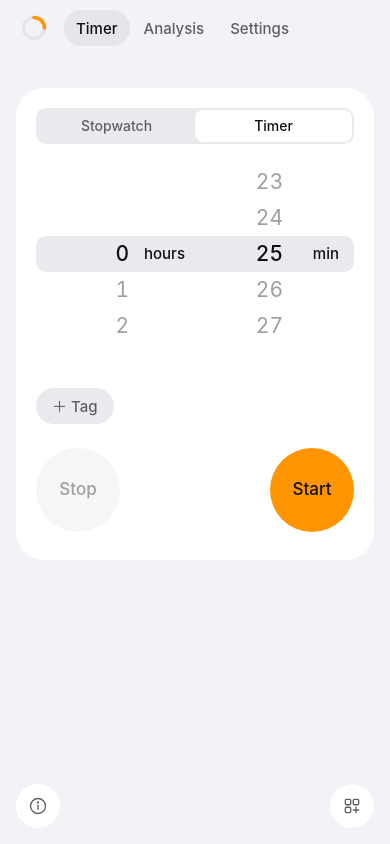
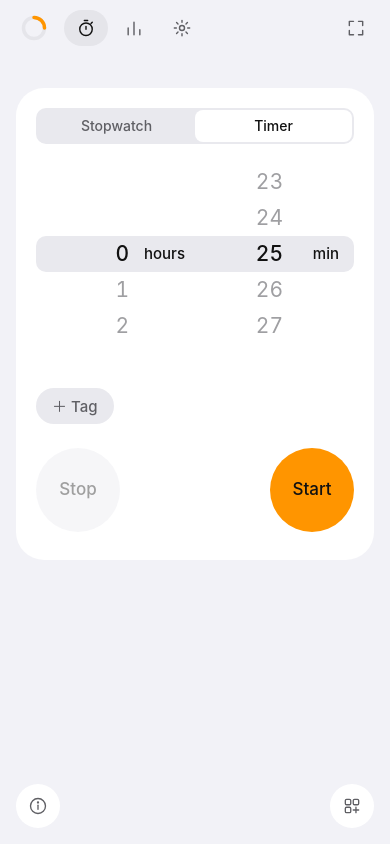
Before and after one commit to madhurstudies/lockIn, a Next.js app: page / in a window 390 px wide. Built offline with nearby package versions, Linux system fonts and the light colour scheme.

Commit message:
Add icon-only tabs on phones and a full screen toggle in the top bar

```diff
--- a/app/globals.css
+++ b/app/globals.css
@@ -76,6 +76,14 @@ a { color: inherit; text-decoration: none; }
 .nav a[aria-current="page"] { background: var(--active); color: var(--text); }
 .bar .quiet:hover, .nav a:hover { color: var(--text); }
 .bar .icon { width: 36px; padding: 0; justify-content: center; }
+/* phones: tabs become icons; wider screens keep the words */
+.nav a svg { display: none; }
+@media (max-width: 599px) {
+  .nav { gap: 4px; }
+  .nav a { width: 44px; padding: 0; justify-content: center; }
+  .nav a svg { display: block; }
+  .navlabel { display: none; }
+}
 main { max-width: 960px; margin: 0 auto; padding: 8px 16px 48px; }
 
 /* login */
--- a/components/Header.tsx
+++ b/components/Header.tsx
@@ -1,16 +1,52 @@
 "use client";
 import Link from "next/link";
 import { usePathname } from "next/navigation";
+import { useSyncExternalStore } from "react";
 import Logo from "./Logo";
 
+const svg = { width: 20, height: 20, viewBox: "0 0 24 24", fill: "none", stroke: "currentColor", strokeWidth: 1.7, strokeLinecap: "round", strokeLinejoin: "round", "aria-hidden": true } as const;
+
+const icons = {
+  timer: <svg {...svg}><circle cx="12" cy="13.5" r="7.5" /><path d="M12 13.5V10M10 3h4M18 6.5l1.5-1.5" /></svg>,
+  analysis: <svg {...svg}><path d="M5 20V12M12 20V5M19 20v-6" /></svg>,
+  settings: (
+    <svg {...svg}>
+      <circle cx="12" cy="12" r="3" />
+      <path d="M12 2.8v2.4M12 18.8v2.4M2.8 12h2.4M18.8 12h2.4M5.5 5.5l1.7 1.7M16.8 16.8l1.7 1.7M5.5 18.5l1.7-1.7M16.8 7.2l1.7-1.7" />
+    </svg>
+  ),
+};
+
 const links = [
-  ["/", "Timer"],
-  ["/analysis", "Analysis"],
-  ["/settings", "Settings"],
+  ["/", "Timer", icons.timer],
+  ["/analysis", "Analysis", icons.analysis],
+  ["/settings", "Settings", icons.settings],
 ] as const;
+
+// Fullscreen API, with the webkit prefix iPad Safari still needs. iPhone Safari has neither, so the button hides.
+type Doc = Document & { webkitFullscreenElement?: Element | null; webkitFullscreenEnabled?: boolean; webkitExitFullscreen?: () => void };
+const fsDoc = () => document as Doc;
+const fsSubscribe = (cb: () => void) => {
+  document.addEventListener("fullscreenchange", cb);
+  document.addEventListener("webkitfullscreenchange", cb);
+  return () => { document.removeEventListener("fullscreenchange", cb); document.removeEventListener("webkitfullscreenchange", cb); };
+};
+const fsState = () => {
+  const d = fsDoc();
+  if (!(d.fullscreenEnabled || d.webkitFullscreenEnabled)) return "none";
+  return d.fullscreenElement || d.webkitFullscreenElement ? "on" : "off";
+};
+
+function toggleFullscreen() {
+  const d = fsDoc();
+  const el = document.documentElement as HTMLElement & { webkitRequestFullscreen?: () => void };
+  if (d.fullscreenElement || d.webkitFullscreenElement) void (d.exitFullscreen?.() ?? d.webkitExitFullscreen?.());
+  else void (el.requestFullscreen?.({ navigationUI: "hide" }) ?? el.webkitRequestFullscreen?.());
+}
 
 export default function Header() {
   const path = usePathname();
+  const fs = useSyncExternalStore(fsSubscribe, fsState, () => "none");
 
   async function logout() {
     await fetch("/api/logout", { method: "POST" });
@@ -21,10 +57,19 @@ export default function Header() {
     <header className="bar">
       <Link href="/" className="logo" aria-label="Lock In"><Logo /></Link>
       <nav className="nav">
-        {links.map(([href, label]) => (
-          <Link key={href} href={href} aria-current={path === href ? "page" : undefined}>{label}</Link>
+        {links.map(([href, label, icon]) => (
+          <Link key={href} href={href} aria-current={path === href ? "page" : undefined} aria-label={label}>
+            {icon}<span className="navlabel">{label}</span>
+          </Link>
         ))}
       </nav>
+      {fs !== "none" && (
+        <button className="quiet icon" onClick={toggleFullscreen} aria-label={fs === "on" ? "Exit full screen" : "Full screen"} aria-pressed={fs === "on"}>
+          {fs === "on"
+            ? <svg {...svg}><path d="M9 4v5H4M15 4v5h5M9 20v-5H4M15 20v-5h5" /></svg>
+            : <svg {...svg}><path d="M4 9V4h5M20 9V4h-5M4 15v5h5M20 15v5h-5" /></svg>}
+        </button>
+      )}
       <button className="quiet hide-narrow" onClick={logout}>Logout</button>
     </header>
   );
```
